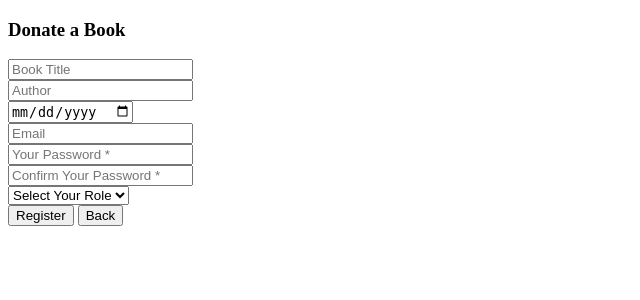
After one commit to Akila-I/OOSD-Project, a PHP site: page /add_book.php in a window 1280 px wide. The commit adds this page. Shown: the top 300 px of the page, without its empty margins (0-640 px from the left). Run offline with PHP 8.4, Linux system fonts and the light colour scheme.

Commit message:
add book

```diff
--- /dev/null
+++ b/src/add_book.php
@@ -0,0 +1,65 @@
+<!DOCTYPE html>
+<html lang="en">
+<head>
+    <meta charset="UTF-8">
+    <meta http-equiv="X-UA-Compatible" content="IE=edge">
+    <meta name="viewport" content="width=device-width, initial-scale=1.0">
+    <title>Donate</title>
+</head>
+<body>
+    <div class="container">
+
+    <form action="" method="post">
+    <div class="container login-container">
+        <div class="row">
+        <div class="col-md-6 login-form-1">
+        <h3>Donate a Book</h3>
+        <form action="servers/register_server.php" method="get">
+            <div class="form-group">
+                <input type="text" class="form-control" name="book_title" placeholder="Book Title" value="" required/>
+            </div>
+
+            <div class="form-group">
+                <input type="text" class="form-control" name="book_author" placeholder="Author" value="" required/>
+            </div>
+
+            <div class="form-group">
+                <input type="date" class="form-control" name="year" placeholder="Year" value="" required/>
+            </div>
+
+                        <div class="form-group">
+                            <input type="text" class="form-control" name="register_email" placeholder="Email" value="" required/>
+                        </div>
+
+                        <div class="form-group">
+                            <input type="password" class="form-control" name="register_pasword"  placeholder="Your Password *" value="" required />
+                        </div>
+
+                        <div class="form-group">
+                            <input type="password" class="form-control" name="register_pasword_confirm"  placeholder="Confirm Your Password *" value="" required />
+                        </div>
+
+                        <div class="form-group">
+                            <select name="register_role" class="form-control" required>
+                                <option value="Default" disabled selected hidden>Select Your Role</option>
+                                <option value="Reader">Reader</option>
+                                <option value="Librarian">Librarian</option>
+                            </select>
+                        </div>
+
+                        <div class="form-group">
+                            <input type="submit" class="btnSubmit" value="Register" />
+                            <a href="index.php"><input type="button"value="Back" /></a>
+                        </div>
+                    </form>
+                </div>
+            </div>
+        </div>
+
+
+
+    </form>
+
+    </div>
+</body>
+</html>
--- a/src/homepage.php
+++ b/src/homepage.php
@@ -35,7 +35,7 @@
             <a href="lists.php?type=1"> Finished List</a>
         </div>
 
-        <a href=""><img src="f1.png" width="100" height="100"> </a> <!-- Account -->
-        <a href=""> Buy Books</a> <!-- Buy -->
+        <!-- <a href=""><img src="f1.png" width="100" height="100"> </a>   --> <!-- Account -->
+        <a href="add_book.php"> Donate a Book </a> <!-- Buy -->
     </body>
 </html>
--- a/src/register.php
+++ b/src/register.php
@@ -7,7 +7,7 @@
         <meta http-equiv="X-UA-Compatible" content="IE=edge">
         <title>Register New User Form</title>
         <link href="//maxcdn.bootstrapcdn.com/bootstrap/4.1.1/css/bootstrap.min.css" rel="stylesheet" id="bootstrap-css">
-      <script src="//maxcdn.bootstrapcdn.com/bootstrap/4.1.1/js/bootstrap.min.js"></script>
+        <script src="//maxcdn.bootstrapcdn.com/bootstrap/4.1.1/js/bootstrap.min.js"></script>
         <link rel="stylesheet" href="style.css">
     </head>
 
```
